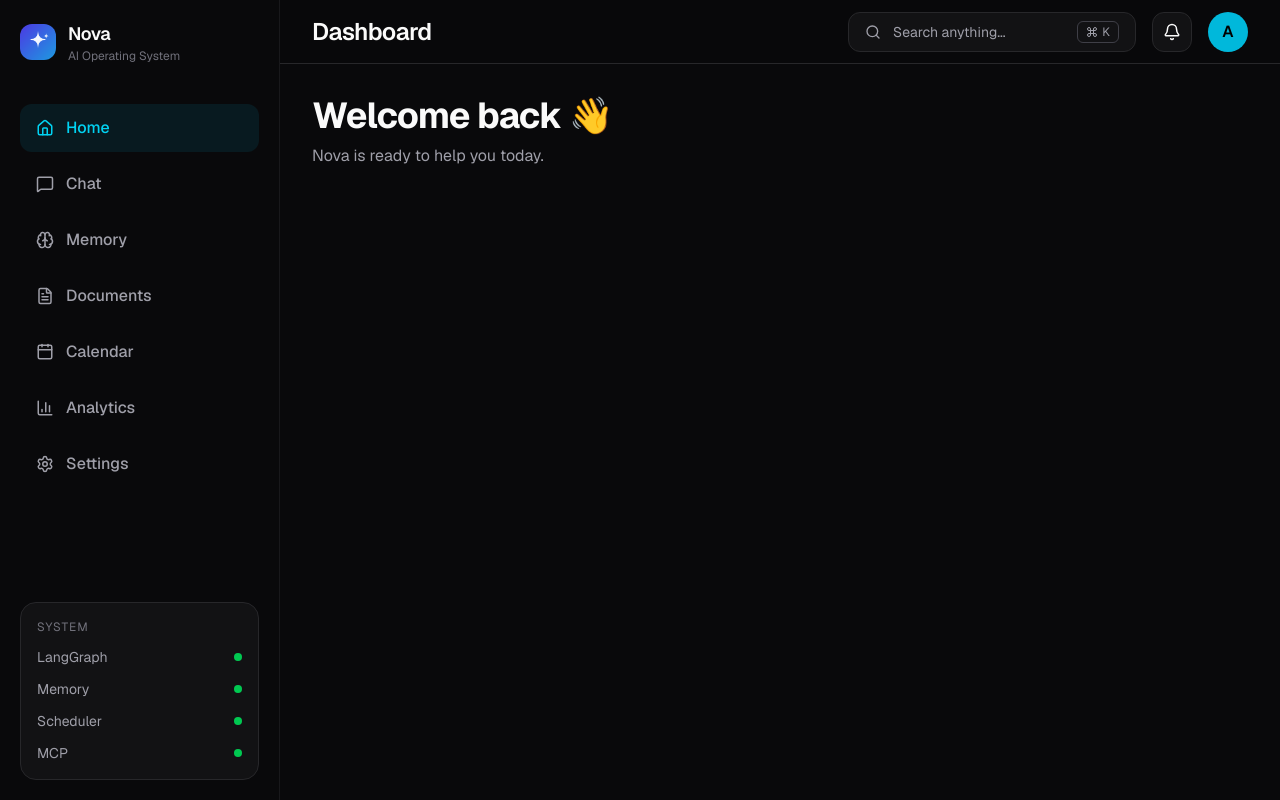
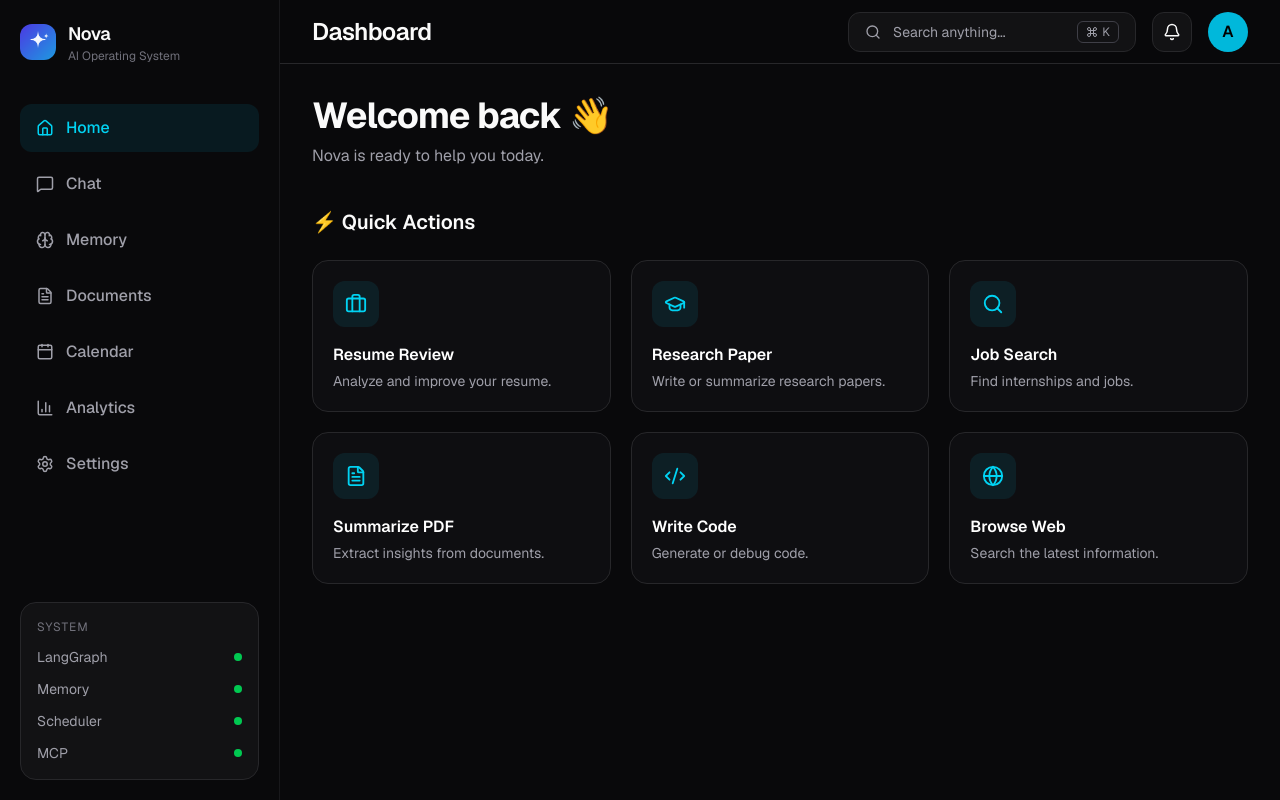
Before and after one commit to abhinav6868/nova-personal-ai-agent, a Next.js app in the folder frontend/: page / in a window 1280 px wide. Built offline with nearby package versions, Linux system fonts and the light colour scheme.

Commit message:
feat(ui): add reusable top navigation

```diff
--- a/frontend/app/page.tsx
+++ b/frontend/app/page.tsx
@@ -1,4 +1,5 @@
 import AppShell from "@/components/layout/app-shell";
+import QuickActions from "@/components/dashboard/quick-actions";
 
 export default function HomePage() {
   return (
@@ -11,6 +12,8 @@ export default function HomePage() {
         <p className="mt-2 text-zinc-400">
           Nova is ready to help you today.
         </p>
+
+        <QuickActions />
       </div>
     </AppShell>
   );
--- /dev/null
+++ b/frontend/components/dashboard/quick-action-card.tsx
@@ -0,0 +1,47 @@
+import { LucideIcon } from "lucide-react";
+
+interface QuickActionCardProps {
+  title: string;
+  description: string;
+  icon: LucideIcon;
+}
+
+export default function QuickActionCard({
+  title,
+  description,
+  icon: Icon,
+}: QuickActionCardProps) {
+  return (
+    <button
+      className="
+        group
+        flex
+        flex-col
+        items-start
+        rounded-2xl
+        border
+        border-zinc-800
+        bg-zinc-900/40
+        p-5
+        text-left
+        transition-all
+        duration-200
+        hover:-translate-y-1
+        hover:border-cyan-500/40
+        hover:bg-zinc-900
+      "
+    >
+      <div className="mb-4 rounded-xl bg-cyan-500/10 p-3 text-cyan-400">
+        <Icon size={22} />
+      </div>
+
+      <h3 className="font-semibold text-white">
+        {title}
+      </h3>
+
+      <p className="mt-1 text-sm text-zinc-400">
+        {description}
+      </p>
+    </button>
+  );
+}
--- /dev/null
+++ b/frontend/components/dashboard/quick-actions.tsx
@@ -0,0 +1,62 @@
+import {
+  Briefcase,
+  FileText,
+  Search,
+  Code2,
+  Globe,
+  GraduationCap,
+} from "lucide-react";
+
+import QuickActionCard from "./quick-action-card";
+
+const actions = [
+  {
+    title: "Resume Review",
+    description: "Analyze and improve your resume.",
+    icon: Briefcase,
+  },
+  {
+    title: "Research Paper",
+    description: "Write or summarize research papers.",
+    icon: GraduationCap,
+  },
+  {
+    title: "Job Search",
+    description: "Find internships and jobs.",
+    icon: Search,
+  },
+  {
+    title: "Summarize PDF",
+    description: "Extract insights from documents.",
+    icon: FileText,
+  },
+  {
+    title: "Write Code",
+    description: "Generate or debug code.",
+    icon: Code2,
+  },
+  {
+    title: "Browse Web",
+    description: "Search the latest information.",
+    icon: Globe,
+  },
+];
+
+export default function QuickActions() {
+  return (
+    <section className="mt-10">
+      <h2 className="mb-6 text-xl font-semibold">
+        ⚡ Quick Actions
+      </h2>
+
+      <div className="grid gap-5 md:grid-cols-2 xl:grid-cols-3">
+        {actions.map((action) => (
+          <QuickActionCard
+            key={action.title}
+            {...action}
+          />
+        ))}
+      </div>
+    </section>
+  );
+}
```
